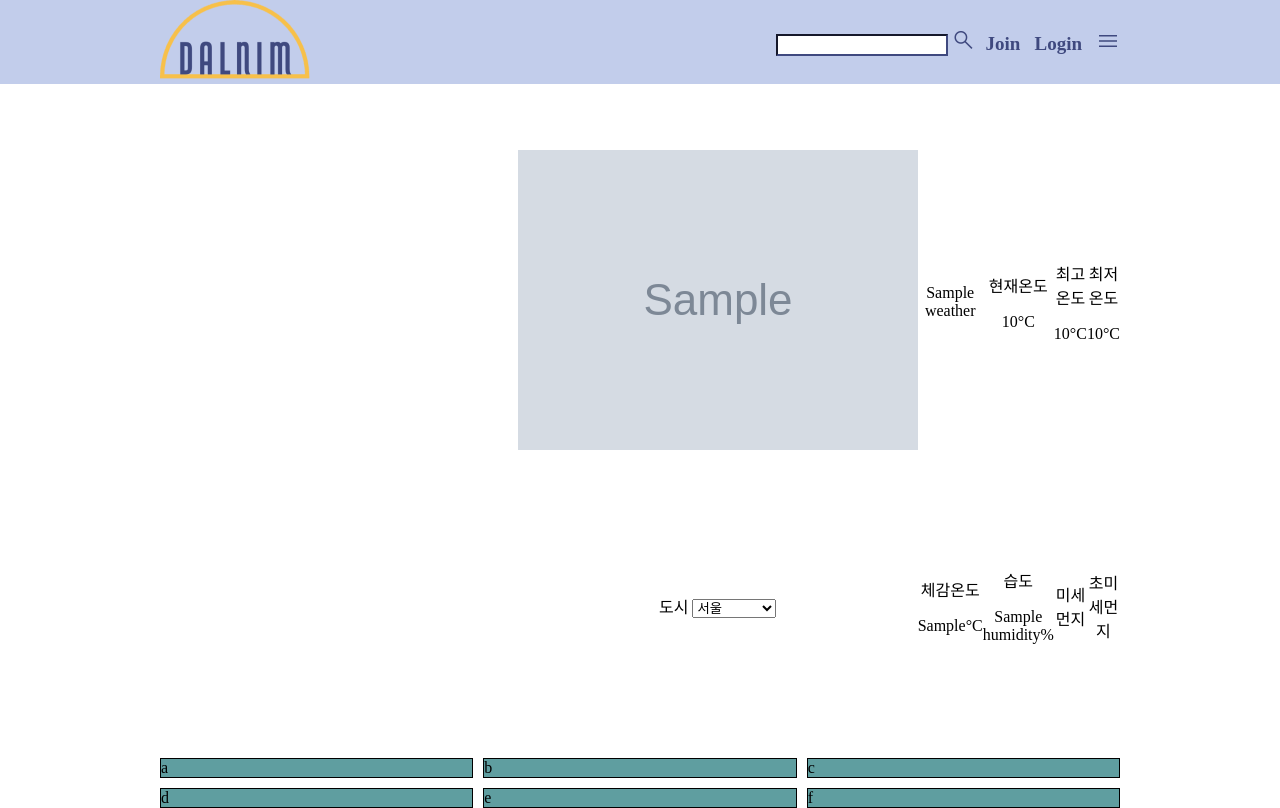
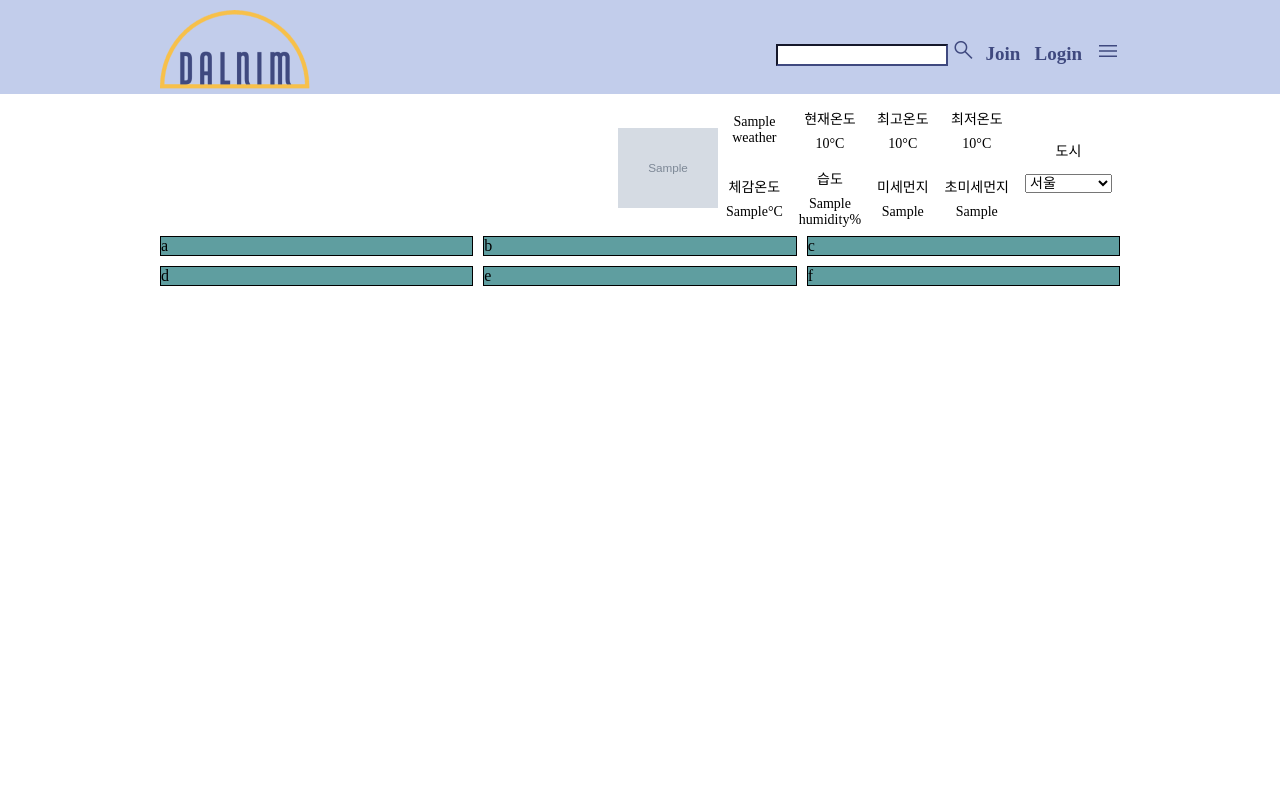
Before and after one commit to Dalnim-PJT/Dalnim-Project, a Django app: template infobases/templates/main.html in a window 1280 px wide. After the commit the page ends 286 px from the top, so only its background shows below. Run offline with Django 3.2, Linux system fonts and the light colour scheme; the template is opened without the code that fills it: most values are stand-ins (such as "Sample title", 1, 10 or a date in 2020); grey boxes marked "Sample" are stand-in pictures; some web fonts are replaced.

Commit message:
change nav weather

```diff
--- a/infobases/static/css/main.css
+++ b/infobases/static/css/main.css
@@ -26,9 +26,6 @@
   font-size : 19px;
 }
 
-header {
-  height: 150px;
-}
 
 nav {
   width: 100%;
@@ -43,7 +40,26 @@
   margin: auto;
   display: flex;
   flex-direction: row;
-  justify-content: space-between;
+  display: grid;
+  padding-top: 10px;
+}
+
+.logo--a {
+  width: 150px;
+}
+
+@media screen and (min-width: 768px) {
+  .nav--in {
+    grid-template-columns: 1fr 2fr;
+  }
+
+}
+
+@media screen and (max-width: 768px) {
+  .nav--in {
+    grid-template-rows: 1fr 1fr;
+    justify-items: center;
+  }
 }
 
 .nav--right {
@@ -51,6 +67,7 @@
   margin-top: 10px;
   margin-bottom: 10px;
   align-items: center;
+  justify-content: flex-end;
 }
 
 .nav--right__margin {
@@ -82,7 +99,9 @@
   width: 100%;
   text-align: center;
   background-color: rgb(194, 205, 235);
-  height: 50px;
+  opacity: 0.9;
+  height: 70px;
+  line-height: 70px;
 }
 
 #menuBtn {
@@ -113,6 +132,18 @@
   /* grid-template-columns: 1fr 2fr; */
 }
 
+@media screen and (min-width: 768px) {
+  article {
+    padding-top: 100px;
+  }
+}
+
+@media screen and (max-width: 768px) {
+  article {
+    padding-top: 170px;
+  }
+}
+
 .weather__container {
   display: grid;
   grid-template-columns: 1fr;
@@ -125,12 +156,49 @@
 }
 
 .weather {
+  /* width: 500px;
+  height: 200px; */
   display: grid;
   text-align: center;
   align-items: center;
-  grid-template-columns: repeat(5, 1fr);
-  grid-template-rows: repeat(2, 1fr);
+  grid-template-columns: repeat(7, auto);
+  grid-template-rows: repeat(2, auto);
 }
+
+.weather--img {
+  width: 100px;
+  height: 80px;
+  background-position: center center;
+  background-size: cover;
+  grid-column: 1 / 3;
+  grid-row: 1 / 3;
+}
+
+.weather p {
+  margin: 0.5rem;
+  font-size: 14px;
+  word-break: keep-all;
+}
+
+.weather_label_box {
+  margin-top:auto;
+}
+
+.weather label {
+  margin: 0.5rem;
+  font-size: 14px;
+  padding-top: auto;
+}
+
+.weather_select_box {
+  margin-bottom: 30px;
+}
+
+.weather select {
+  margin: 0.5rem;
+  font-size: 14px;
+}
+
 
 .container {
   display: grid;
--- a/infobases/templates/main.html
+++ b/infobases/templates/main.html
@@ -7,7 +7,7 @@
   <header>
     <nav>
       <div class="width nav--in">
-        <a href="#"><img src="/static/img/dalnim_logo_02_inner_color.png" alt="logo"></a>
+        <a href="#" class="logo--a"><img src="/static/img/dalnim_logo_02_inner_color.png" alt="logo"></a>
         <div class="nav--right">
           <div>
             <form action="" class="nav--right__margin">
@@ -43,8 +43,8 @@
 
       </div>
       <div class="weather">
-        <div>
-          <img src="{{ icon }}" alt="">
+        <div class="weather--img" style="background-image: url('{{ icon }}');">
+          <!-- <img src="{{ icon }}" alt=""> -->
         </div>
         <div>
           <p>{{ weather }}</p>
@@ -61,9 +61,27 @@
           <p>최저온도</p>
           <p>{{ temp_min }}°C</p>
         </div>
+        <div class = "weather_label_box"><label for="city">도시</label></div>
+
+        <div>
+          <p>체감온도</p>
+          <p>{{ feels_like }}°C</p>
+        </div>
+        <div>
+          <p>습도</p>
+          <p>{{ humidity }}%</p>
+        </div>
+        <div>
+          <p>미세먼지</p>
+          <p>{{ fine_dust }}</p>
+        </div>
+        <div>
+          <p>초미세먼지</p>
+          <p>{{ ultrafine_dust }}</p>
+        </div>
         <form action="{% url 'infobases:main' %}" method="POST">
         {% csrf_token %}
-        <label for="city">도시</label>
+          <div class = 'weather_select_box'>
             <select name="city" id="city" onchange="this.form.submit()">
               <option value="Seoul" {% if selected_city == 'Seoul' %}selected{% endif %}>서울</option>
               <option value="Busan" {% if selected_city == 'Busan' %}selected{% endif %}>부산</option>
@@ -92,23 +110,8 @@
               <option value="Hong Kong" {% if selected_city == 'Hong Kong' %}selected{% endif %}>홍콩</option>
               <option value="Hanoi" {% if selected_city == 'Hanoi' %}selected{% endif %}>하노이</option>
             </select>
+          </div>
         </form>
-        <div>
-          <p>체감온도</p>
-          <p>{{ feels_like }}°C</p>
-        </div>
-        <div>
-          <p>습도</p>
-          <p>{{ humidity }}%</p>
-        </div>
-        <div>
-          <p>미세먼지</p>
-          <p>{{ PM2_5 }}</p>
-        </div>
-        <div>
-          <p>초미세먼지</p>
-          <p>{{ PM10 }}</p>
-        </div>
       </div>
     </section>
     <section class="container">
```
Also changed, not shown: Develop/DailyRecord/230321.md (+7 -3 lines), Develop/DailyRecord/230322.md (+5 -1 lines), Develop/DailyRecord/230323.md (+5 -0 lines), Develop/DailyRecord/230327.md (+2 -0 lines), Develop/DailyRecord/230405.md (added, +21 -0 lines), infobases/views.py (+41 -10 lines), Develop/img/230405_1.png (added), Develop/img/230405_2.png (added). Lines whose indentation alone changed are shown as unchanged.
